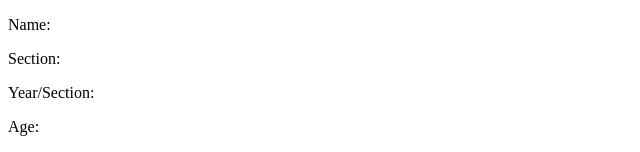
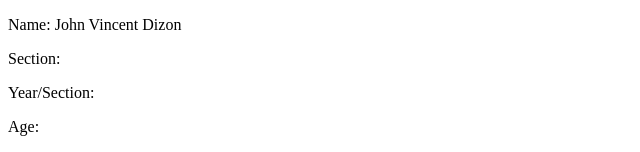
Before and after one commit to VincentDizon/gitcommandsactivity, a plain HTML site: page index.html in a window 1280 px wide. Shown: the top 152 px of the page, without its empty margins (0-640 px from the left). Drawn offline with Linux system fonts and the light colour scheme.

Commit message:
HTML: Added My Full Name

```diff
--- a/index.html
+++ b/index.html
@@ -5,7 +5,7 @@
 </head>
 <body>
 
-<p>Name:</p>
+<p>Name: John Vincent Dizon</p>
 <p>Section:</p>
 <p>Year/Section:</p>
 <p>Age:</p>
```
